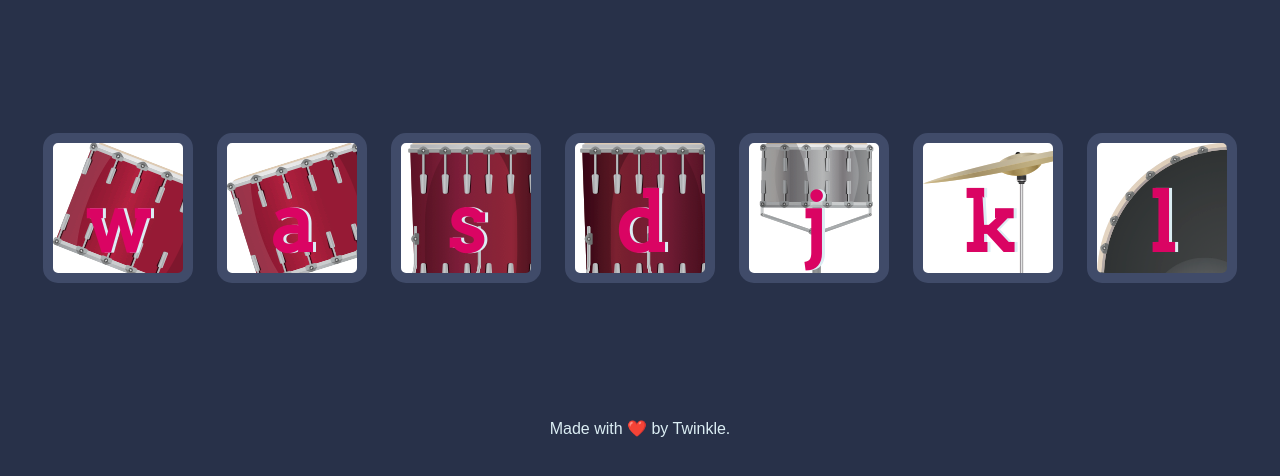
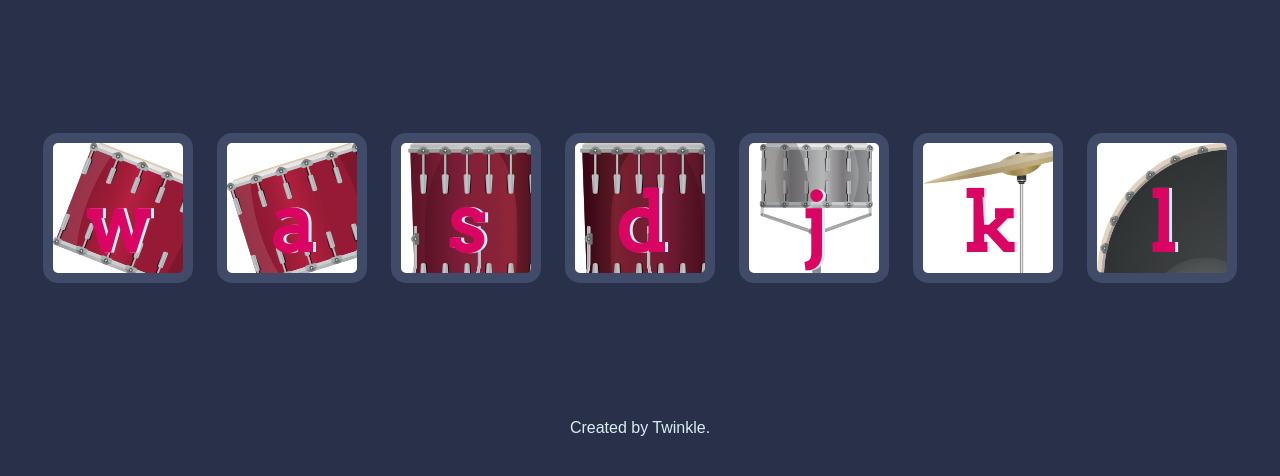
Before and after one commit to tp180300/Drum_Kit, a plain HTML site: page index.html in a window 1280 px wide. Shown: the part 156-632 px from the top of the page. Drawn offline with Linux system fonts and the light colour scheme.

Commit message:
Drum Kit

```diff
--- a/index.html
+++ b/index.html
@@ -26,7 +26,7 @@
 </body>
 
 <footer>
-  Made with ❤️ by Twinkle.
+  Created by Twinkle.
 </footer>
 
 </html>
```
